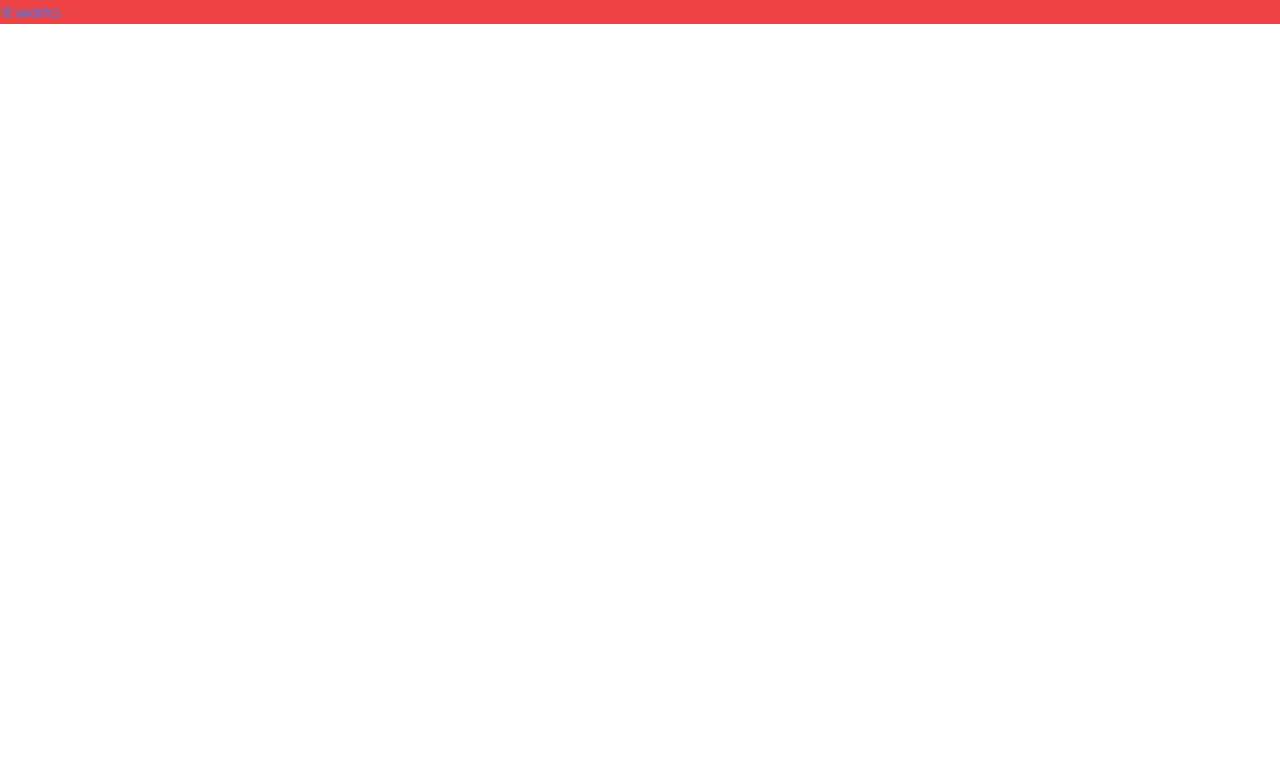
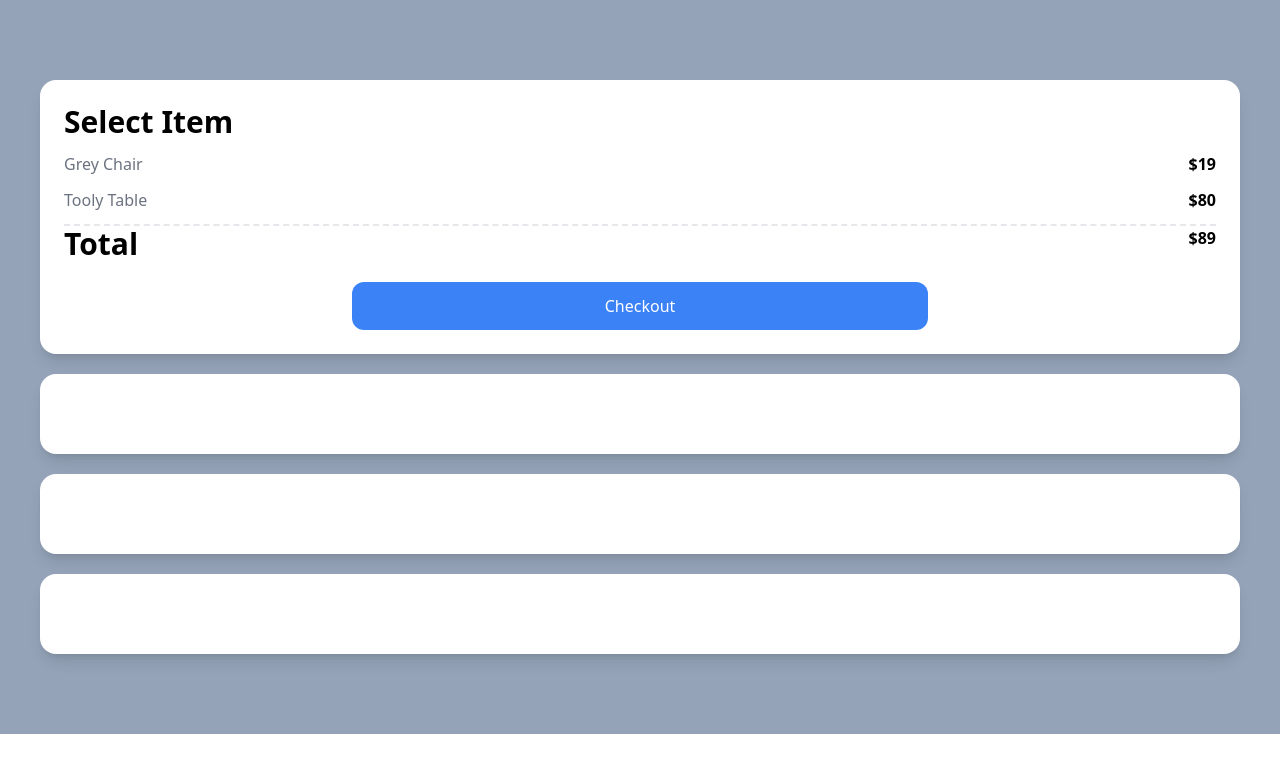
Before and after one commit to ANchangwan/carrot-market, a Next.js app: page / in a window 1280 px wide. Shown: the top 772 px of the page. Built offline with nearby package versions, Linux system fonts and the light colour scheme.

Commit message:
test Drive part one

```diff
--- a/pages/index.tsx
+++ b/pages/index.tsx
@@ -1,7 +1,28 @@
 export default function Home() {
   return (
-    <div className="bg-red-500">
-      <h1 className="text-blue-500">it works</h1>
+    <div className="flex flex-col space-y-5 bg-slate-400 py-20 px-10">
+      <div className="rounded-2xl bg-white p-6 shadow-lg">
+        <span className="text-3xl font-semibold">Select Item</span>
+
+        <div className="my-3 flex justify-between">
+          <span className="text-gray-500">Grey Chair</span>
+          <span className="font-semibold">$19</span>
+        </div>
+        <div className="flex justify-between">
+          <span className="text-gray-500">Tooly Table</span>
+          <span className="font-semibold">$80</span>
+        </div>
+        <div className="my-3 flex justify-between border-t-2 border-dashed">
+          <span class="text-3xl font-semibold">Total</span>
+          <span className="font-semibold">$89</span>
+        </div>
+        <div className="mx-auto mt-5 w-2/4 rounded-xl bg-blue-500 p-3 text-center text-white">
+          Checkout
+        </div>
+      </div>
+      <div className="rounded-2xl bg-white p-10 shadow-lg"></div>
+      <div className="rounded-2xl bg-white p-10 shadow-lg"></div>
+      <div className="rounded-2xl bg-white p-10 shadow-lg"></div>
     </div>
   );
 }
```
Also changed, not shown: 1 other file (tests, documents, lock files or other folders).
